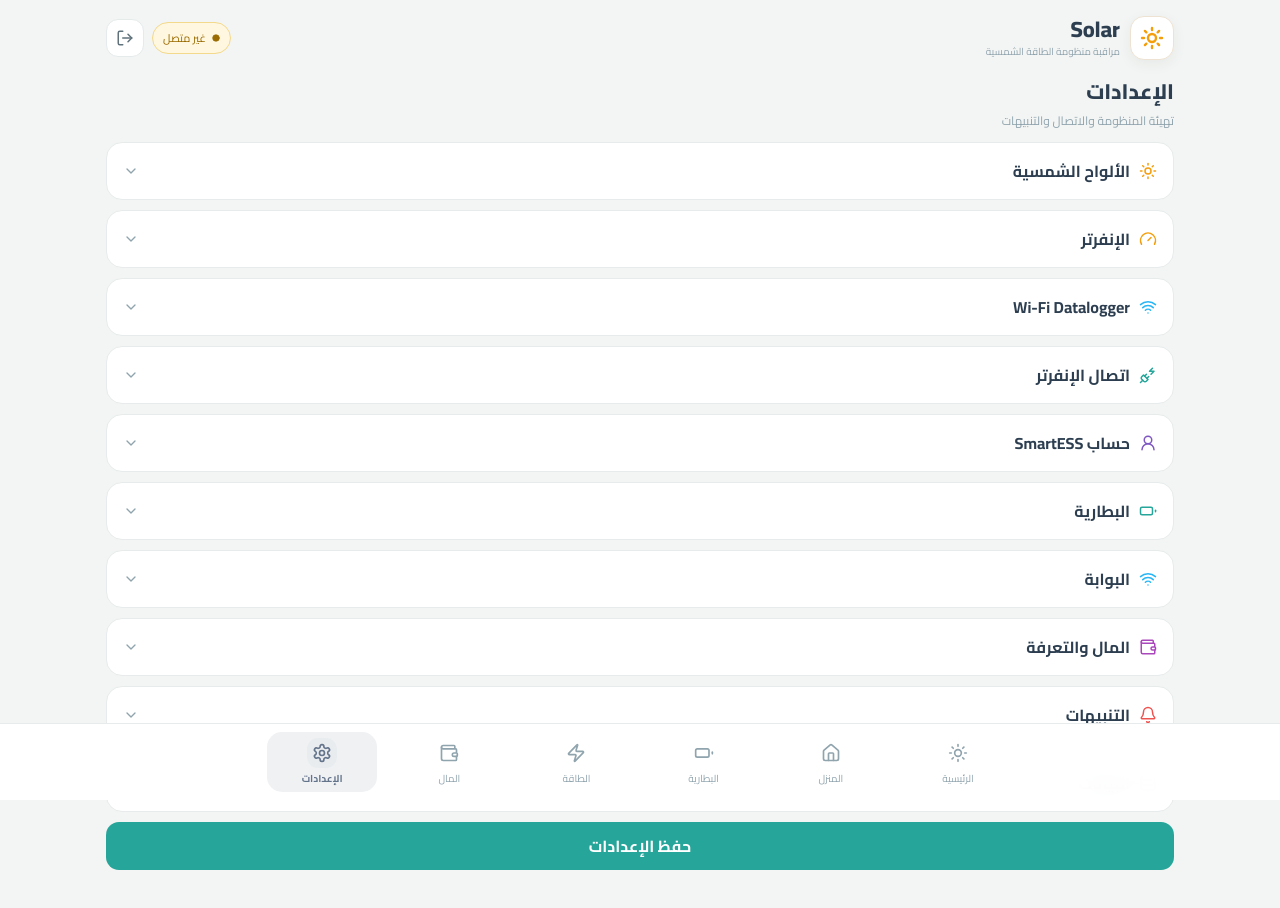
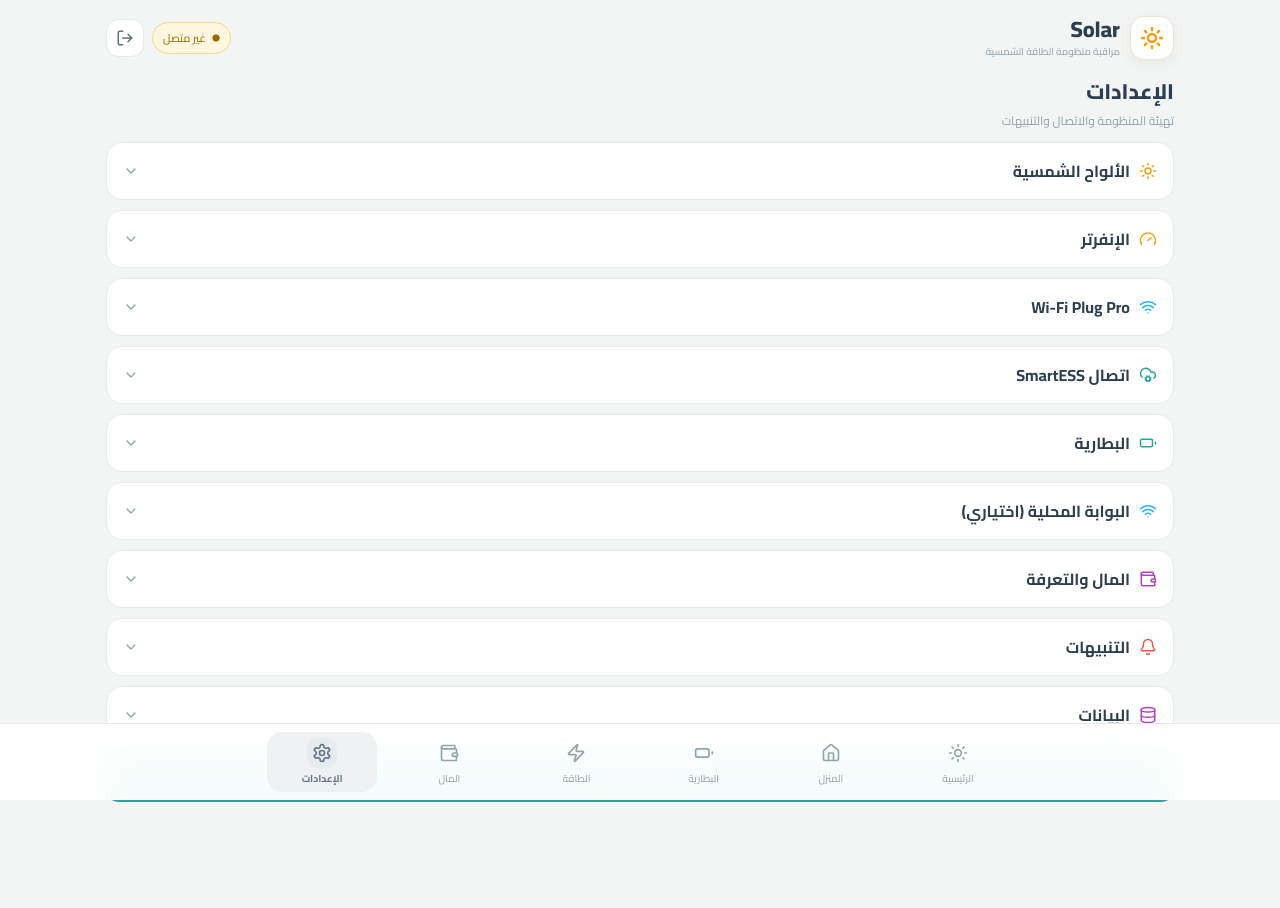
Before and after one commit to mahmoudbir-glitch/Solar, a Next.js app: page /settings in a window 1280 px wide. Shown: the top 908 px of the page. Built offline with nearby package versions, Linux system fonts and the light colour scheme.

Commit message:
fix: align Solar connection settings with WiFi Plug Pro

```diff
--- a/src/app/settings/page.tsx
+++ b/src/app/settings/page.tsx
@@ -1,22 +1,21 @@
 'use client';
 import {useEffect,useState} from 'react';
-import {ChevronDown,Sun,Gauge,Battery,Wifi,Bell,Database,PlugZap,Wallet,UserRound} from 'lucide-react';
+import {ChevronDown,Sun,Gauge,Battery,Wifi,Bell,Database,Wallet,UserRound,CloudCog} from 'lucide-react';
 const Section=({icon,title,children}:{icon:React.ReactNode,title:string,children:React.ReactNode})=><details className="accordion" style={{marginBottom:10}}><summary><span className="section-summary"><span className="section-summary-main">{icon}<span>{title}</span></span><ChevronDown size={16} style={{color:'#90a4ae'}}/></span></summary><div className="accordion-content">{children}</div></details>;
 type SettingsData={panels:string;model:string;serial:string;dataloggerId:string;ratedPower:string;protocol:string;serialPort:string;baudrate:string;timeoutMs:string;batteryVoltageRange:string;batteryType:string;batteryCapacity:string;reserve:string;smartEssUsername:string;smartEssPassword:string;gatewayUrl:string;gatewayToken:string;low:string;critical:string;offline:string;retention:string;gridTariff:string;systemCost:string};
-const defaults:SettingsData={panels:'',model:'NEXT - Victor Max 8.2KW',serial:'92085230517098',dataloggerId:'Q0045395318912',ratedPower:'8200 W / 8200 VA',protocol:'PI30',serialPort:'',baudrate:'2400',timeoutMs:'3000',batteryVoltageRange:'40–63 VDC',batteryType:'',batteryCapacity:'',reserve:'20%',smartEssUsername:'Plugpro',smartEssPassword:'',gatewayUrl:'',gatewayToken:'',low:'20%',critical:'10%',offline:'10 دقائق',retention:'365',gridTariff:'',systemCost:''};
+const defaults:SettingsData={panels:'',model:'NEXT - Victor Max 8.2KW',serial:'92085230517098',dataloggerId:'Q0031256230580',ratedPower:'8200 W / 8200 VA',protocol:'PI30',serialPort:'',baudrate:'9600',timeoutMs:'3000',batteryVoltageRange:'40–63 VDC',batteryType:'LiFePO4',batteryCapacity:'',reserve:'20%',smartEssUsername:'Plugpro',smartEssPassword:'',gatewayUrl:'',gatewayToken:'',low:'20%',critical:'10%',offline:'10 دقائق',retention:'365',gridTariff:'',systemCost:''};
 export default function Settings(){
  const [data,setData]=useState<SettingsData>(defaults);const [saved,setSaved]=useState(false);const [testing,setTesting]=useState(false);const [testMessage,setTestMessage]=useState('');
- useEffect(()=>{try{const raw=localStorage.getItem('solar_settings');if(raw){const parsed={...defaults,...JSON.parse(raw)};if(parsed.model==='Axpert MAX 7200-48-230'||parsed.serial==='92932009104508'){parsed.model=defaults.model;parsed.serial=defaults.serial;parsed.ratedPower=defaults.ratedPower;}if(!parsed.smartEssUsername) parsed.smartEssUsername=defaults.smartEssUsername;if(!parsed.dataloggerId) parsed.dataloggerId=defaults.dataloggerId;setData(parsed)}}catch{}},[]);
+ useEffect(()=>{try{const raw=localStorage.getItem('solar_settings');if(raw){const parsed={...defaults,...JSON.parse(raw)};if(parsed.model==='Axpert MAX 7200-48-230'||parsed.serial==='92932009104508'){parsed.model=defaults.model;parsed.serial=defaults.serial;parsed.ratedPower=defaults.ratedPower;}if(!parsed.smartEssUsername) parsed.smartEssUsername=defaults.smartEssUsername;if(!parsed.dataloggerId||parsed.dataloggerId==='Q0045395318912') parsed.dataloggerId=defaults.dataloggerId;if(!parsed.baudrate||parsed.baudrate==='2400') parsed.baudrate=defaults.baudrate;setData(parsed)}}catch{}},[]);
  const set=(key:keyof SettingsData,value:string)=>{setData(current=>({...current,[key]:value}));setSaved(false)};function save(){localStorage.setItem('solar_settings',JSON.stringify(data));setSaved(true);}
- async function testConnection(){setTesting(true);setTestMessage('جاري اختبار الاتصال الحقيقي…');try{const response=await fetch('/api/connection/test',{method:'POST',headers:{'Content-Type':'application/json'},body:JSON.stringify({transport:'pi30_serial',serial_port:data.serialPort.trim()||undefined,baudrate:Number(data.baudrate)||2400,timeout_ms:Number(data.timeoutMs)||3000})});const result=await response.json().catch(()=>({message:'تعذر قراءة نتيجة الاختبار'}));setTestMessage(result.ok?`✓ ${result.message??'تم الاتصال بالإنفرتر بنجاح'}`:`✕ ${result.message??'فشل الاتصال بالإنفرتر'}`)}catch{setTestMessage('✕ تعذر الوصول إلى خدمة الاتصال.')}finally{setTesting(false)}}
+ async function testSmartESS(){setTesting(true);setTestMessage('جاري التحقق من اتصال SmartESS…');try{const response=await fetch('/api/smartess/test',{method:'POST',headers:{'Content-Type':'application/json'},body:JSON.stringify({pn:data.dataloggerId})});const result=await response.json().catch(()=>({message:'تعذر قراءة نتيجة الاختبار'}));setTestMessage(result.ok?`✓ ${result.message??'تم الاتصال بـ SmartESS بنجاح'}`:`✕ ${result.message??'تعذر الاتصال بـ SmartESS'}`)}catch{setTestMessage('✕ تعذر الوصول إلى خدمة SmartESS في Solar.')}finally{setTesting(false)}}
  return <><h1 className="page-title">الإعدادات</h1><p className="page-subtitle">تهيئة المنظومة والاتصال والتنبيهات</p>
  <Section icon={<Sun size={18} color="#f59e0b"/>} title="الألواح الشمسية"><div className="field"><span>إجمالي قدرة الألواح</span><input value={data.panels} onChange={e=>set('panels',e.target.value)} placeholder="مثال: 6 kW"/></div></Section>
- <Section icon={<Gauge size={18} color="#f59e0b"/>} title="الإنفرتر"><div className="field"><span>الشركة والطراز</span><input value={data.model} onChange={e=>set('model',e.target.value)}/></div><div className="field"><span>الرقم التسلسلي SN</span><input value={data.serial} onChange={e=>set('serial',e.target.value)} inputMode="numeric"/></div><div className="field"><span>القدرة الاسمية</span><input value={data.ratedPower} onChange={e=>set('ratedPower',e.target.value)}/></div><div className="field"><span>البروتوكول</span><select value={data.protocol} onChange={e=>set('protocol',e.target.value)}><option>PI30</option></select></div></Section>
- <Section icon={<Wifi size={18} color="#29b6f6"/>} title="Wi-Fi Datalogger"><div className="field"><span>رقم الـ Datalogger</span><input value={data.dataloggerId} onChange={e=>set('dataloggerId',e.target.value)} autoComplete="off"/><small className="muted">معرّف وحدة Wi-Fi Datalogger المرتبطة بالإنفرتر.</small></div></Section>
- <Section icon={<PlugZap size={18} color="#26a69a"/>} title="اتصال الإنفرتر"><div className="field"><span>منفذ RS232 / USB في Gateway</span><input value={data.serialPort} onChange={e=>set('serialPort',e.target.value)} placeholder="مثال: /dev/ttyUSB0 أو COM3" autoComplete="off"/></div><div className="grid-2"><div className="field"><span>Baudrate</span><select value={data.baudrate} onChange={e=>set('baudrate',e.target.value)}><option value="2400">2400</option><option value="9600">9600</option></select></div><div className="field"><span>Timeout</span><select value={data.timeoutMs} onChange={e=>set('timeoutMs',e.target.value)}><option value="3000">3000 ms</option><option value="5000">5000 ms</option></select></div></div><p className="muted" style={{fontSize:11}}>الاتصال الحقيقي يتم من Gateway محلي متصل بالإنفرتر؛ Vercel لا يستطيع الوصول إلى منفذ COM في المنزل.</p><button className="primary-btn" onClick={testConnection} disabled={testing}>{testing?'جارٍ اختبار الاتصال...':'اختبار الاتصال بالإنفرتر'}</button>{testMessage&&<p style={{fontSize:11,textAlign:'center',color:testMessage.startsWith('✓')?'#28724b':'#8b6500'}}>{testMessage}</p>}</Section>
- <Section icon={<UserRound size={18} color="#7e57c2"/>} title="حساب SmartESS"><div className="field"><span>اسم المستخدم SmartESS</span><input value={data.smartEssUsername} onChange={e=>set('smartEssUsername',e.target.value)} autoComplete="username" placeholder="اسم المستخدم"/><small className="muted">بيانات الدخول تُستخدم للاتصال بحساب SmartESS.</small></div><div className="field"><span>كلمة مرور SmartESS</span><input type="password" value={data.smartEssPassword} onChange={e=>set('smartEssPassword',e.target.value)} autoComplete="current-password" placeholder="كلمة المرور"/></div></Section>
+ <Section icon={<Gauge size={18} color="#f59e0b"/>} title="الإنفرتر"><div className="field"><span>الشركة والطراز</span><input value={data.model} onChange={e=>set('model',e.target.value)}/></div><div className="field"><span>الرقم التسلسلي SN</span><input value={data.serial} onChange={e=>set('serial',e.target.value)} inputMode="numeric"/><small className="muted">الإنفرتر: Victor Max-8.2KWM.</small></div><div className="field"><span>القدرة الاسمية</span><input value={data.ratedPower} onChange={e=>set('ratedPower',e.target.value)}/></div></Section>
+ <Section icon={<Wifi size={18} color="#29b6f6"/>} title="Wi-Fi Plug Pro"><div className="field"><span>PN / رقم وحدة الاتصال</span><input value={data.dataloggerId} onChange={e=>set('dataloggerId',e.target.value)} autoComplete="off"/><small className="muted">WiFi Plug Pro-05 • متصل بالإنفرتر وبالشبكة والخادم • Firmware 3.6.8.6 • جمع البيانات كل 5 دقائق.</small></div><div className="grid-2"><div className="field"><span>طريقة الاتصال</span><input value="Wi-Fi" readOnly/></div><div className="field"><span>Baudrate</span><input value={data.baudrate} onChange={e=>set('baudrate',e.target.value)} inputMode="numeric"/></div></div><p className="muted" style={{fontSize:11}}>حالة الوحدة حسب SmartESS: متصل (Online). لا يحتاج Solar إلى COM3/USB للوصول السحابي.</p></Section>
+ <Section icon={<CloudCog size={18} color="#26a69a"/>} title="اتصال SmartESS"><div className="field"><span>الحساب</span><input value={data.smartEssUsername} onChange={e=>set('smartEssUsername',e.target.value)} autoComplete="username" placeholder="اسم المستخدم"/><small className="muted">الاتصال الحقيقي يتم من خادم Solar إلى واجهة DessMonitor/SmartESS، وليس من المتصفح مباشرة.</small></div><div className="field"><span>كلمة مرور SmartESS</span><input type="password" value={data.smartEssPassword} onChange={e=>set('smartEssPassword',e.target.value)} autoComplete="current-password" placeholder="كلمة المرور"/><small className="muted">لن تُضاف كلمة المرور إلى GitHub أو إلى الكود العام.</small></div><button className="primary-btn" onClick={testSmartESS} disabled={testing}>{testing?'جارٍ اختبار SmartESS...':'اختبار اتصال SmartESS'}</button>{testMessage&&<p style={{fontSize:11,textAlign:'center',color:testMessage.startsWith('✓')?'#28724b':'#8b6500'}}>{testMessage}</p>}<p className="muted" style={{fontSize:11}}>يتطلب الاختبار إعداد بيانات SmartESS السرية على الخادم، بما فيها Company Key. لا نستخدم قيمة تجريبية.</p></Section>
  <Section icon={<Battery size={18} color="#26a69a"/>} title="البطارية"><div className="field"><span>نطاق جهد البطارية</span><input value={data.batteryVoltageRange} onChange={e=>set('batteryVoltageRange',e.target.value)}/></div><div className="field"><span>نوع البطارية</span><select value={data.batteryType} onChange={e=>set('batteryType',e.target.value)}><option value="">-- غير محدد</option><option>LiFePO4</option><option>ليثيوم</option><option>جل</option><option>رصاص</option></select></div><div className="field"><span>السعة</span><input value={data.batteryCapacity} onChange={e=>set('batteryCapacity',e.target.value)} placeholder="مثال: 4.8 kWh"/></div><div className="field"><span>حد الاحتياطي</span><input value={data.reserve} onChange={e=>set('reserve',e.target.value)}/></div></Section>
- <Section icon={<Wifi size={18} color="#29b6f6"/>} title="البوابة"><div className="field"><span>Gateway URL</span><input value={data.gatewayUrl} onChange={e=>set('gatewayUrl',e.target.value)} placeholder="مثال: http://192.168.1.50:8787"/></div><div className="field"><span>Gateway Token</span><input type="password" value={data.gatewayToken} onChange={e=>set('gatewayToken',e.target.value)} placeholder="••••••••"/></div></Section>
+ <Section icon={<Wifi size={18} color="#29b6f6"/>} title="البوابة المحلية (اختياري)"><div className="field"><span>Gateway URL</span><input value={data.gatewayUrl} onChange={e=>set('gatewayUrl',e.target.value)} placeholder="مثال: http://192.168.1.50:8787"/></div><div className="field"><span>Gateway Token</span><input type="password" value={data.gatewayToken} onChange={e=>set('gatewayToken',e.target.value)} placeholder="••••••••"/></div><p className="muted" style={{fontSize:11}}>البوابة المحلية اختيارية للمراقبة المتقدمة؛ المسار الأساسي الآن هو Wi-Fi Plug Pro → SmartESS.</p></Section>
  <Section icon={<Wallet size={18} color="#ab47bc"/>} title="المال والتعرفة"><div className="field"><span>تعرفة الشبكة</span><input value={data.gridTariff} onChange={e=>set('gridTariff',e.target.value)} placeholder="ل.س لكل kWh" inputMode="decimal"/></div><div className="field"><span>تكلفة النظام</span><input value={data.systemCost} onChange={e=>set('systemCost',e.target.value)} placeholder="ل.س" inputMode="decimal"/></div></Section>
  <Section icon={<Bell size={18} color="#ef5350"/>} title="التنبيهات"><div className="grid-2"><div className="field"><span>بطارية منخفضة</span><input value={data.low} onChange={e=>set('low',e.target.value)}/></div><div className="field"><span>حرج</span><input value={data.critical} onChange={e=>set('critical',e.target.value)}/></div></div><div className="field"><span>انقطاع الاتصال</span><input value={data.offline} onChange={e=>set('offline',e.target.value)}/></div></Section>
  <Section icon={<Database size={18} color="#ab47bc"/>} title="البيانات"><div className="field"><span>مدة حفظ البيانات</span><select value={data.retention} onChange={e=>set('retention',e.target.value)}><option value="365">365 يوم</option><option value="180">180 يوم</option><option value="90">90 يوم</option></select></div></Section>
```
